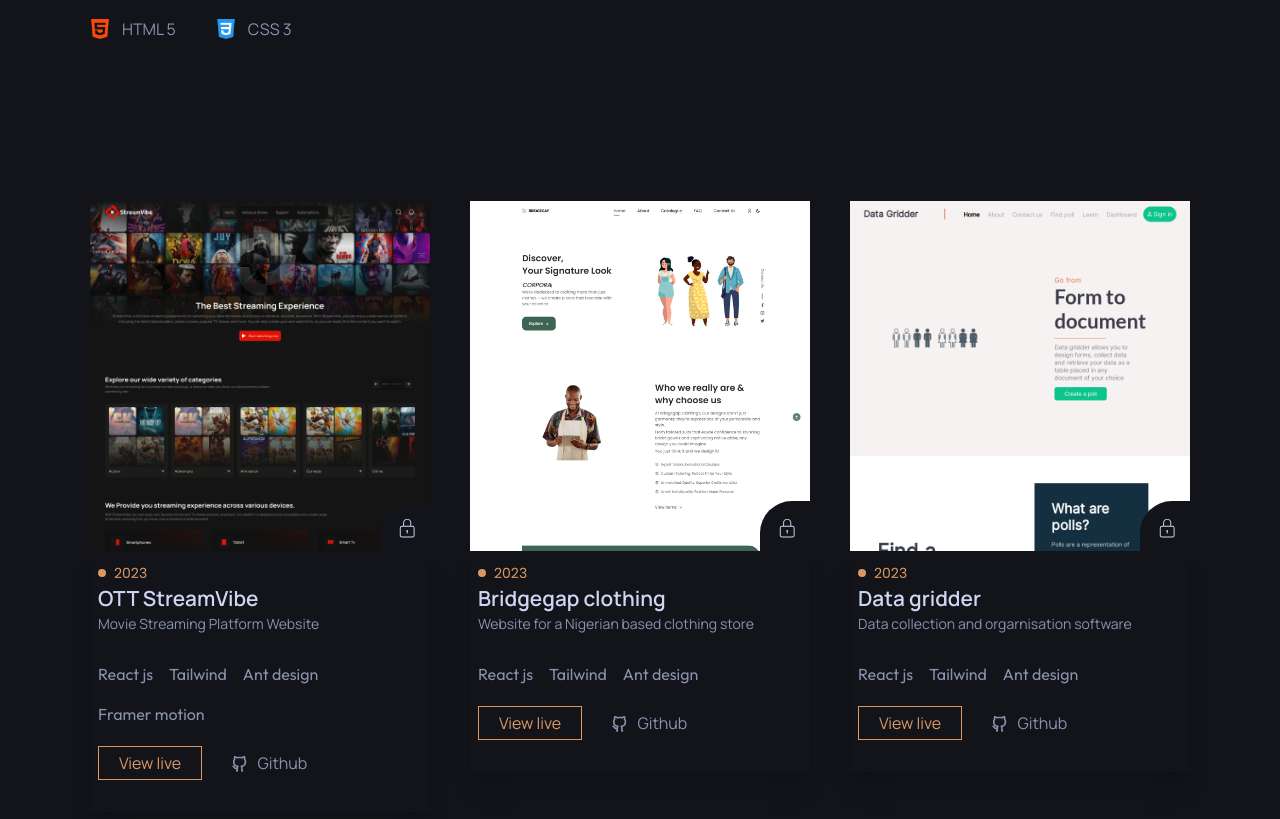
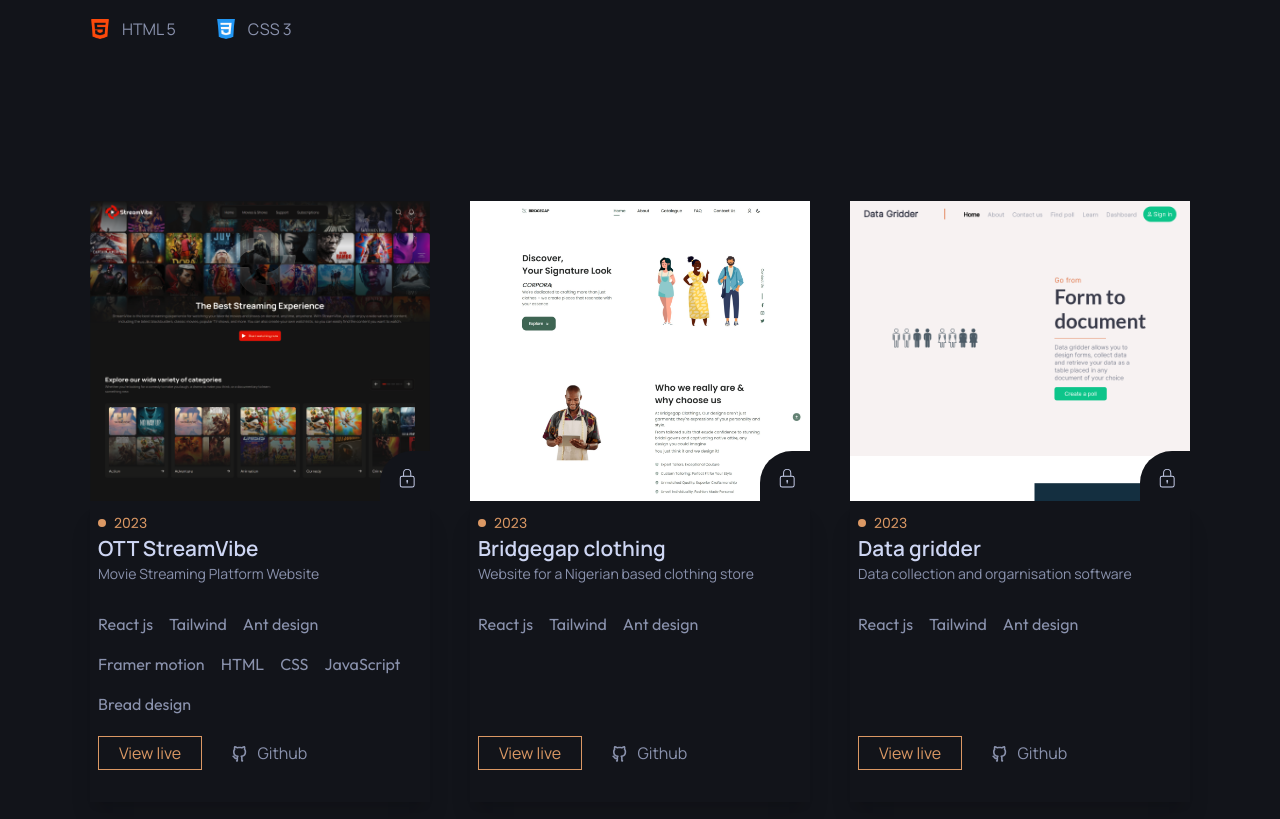
Before and after one commit to Codebee50/udokyrian, a React (Vite) app: page / in a window 1280 px wide. Shown: the part 1120-1939 px from the top of the page. Built offline with nearby package versions, Linux system fonts and the light colour scheme.

Commit message:
finished projects section design

```diff
--- a/src/components/ProjectCard.jsx
+++ b/src/components/ProjectCard.jsx
@@ -1,60 +1,93 @@
 import { useState } from "react";
 import { CiLock } from "react-icons/ci";
 import { CiUnlock } from "react-icons/ci";
-import { FiGithub } from "react-icons/fi";
 import { RiGithubLine } from "react-icons/ri";
 
 const ProjectCard = (props) => {
-    const [scrollLock, setScrollLock] = useState(true)
+  const [scrollLock, setScrollLock] = useState(true);
 
-    function toggleScrollLock(){
-        setScrollLock((prev)=>!prev)
-    }
+  function toggleScrollLock() {
+    setScrollLock((prev) => !prev);
+  }
   return (
-    <article className="flex flex-col">
+    <article className="flex flex-col flex-grow">
       <div className={`w-full md:max-w-lg max-h-[350px]  relative`}>
-        <div className={`w-full h-[350px] ${scrollLock?'overflow-y-hidden': 'overflow-y-scroll'} no-scrollbar`}>
-         <img src={props.image} alt="" className="w-full" />
-
+        <div
+          className={`w-full h-[300px] ${
+            scrollLock ? "overflow-y-hidden" : "overflow-y-scroll"
+          } no-scrollbar`}
+        >
+          <img src={props.image} alt="" className="w-full" />
         </div>
 
         {/* <div className="w-full h-full absolute top-0 z-10 bg-gradient-to-t from-deep-background via-transparent flex flex-col justify-end p-5">
 
         </div> */}
 
-        <div className="absolute bottom-0 right-0 bg-deep-background w-[50px] h-[50px] rounded-tl-[2rem] flex items-center justify-center cursor-pointer" title="Toggle scroll" onClick={toggleScrollLock}>
-            {
-                scrollLock? <CiLock className=" fill-vibrant-txt-color ml-[4px] mt-[4px]" size={'1.4em'}/>:  <CiUnlock className=" fill-vibrant-txt-color ml-[4px] mt-[4px]" size={'1.4em'}/>
-
-            }
+        <div
+          className="absolute bottom-0 right-0 bg-deep-background w-[50px] h-[50px] rounded-tl-[2rem] flex items-center justify-center cursor-pointer"
+          title="Toggle scroll"
+          onClick={toggleScrollLock}
+        >
+          {scrollLock ? (
+            <CiLock
+              className=" fill-vibrant-txt-color ml-[4px] mt-[4px]"
+              size={"1.4em"}
+            />
+          ) : (
+            <CiUnlock
+              className=" fill-complement-color ml-[4px] mt-[4px]"
+              size={"1.4em"}
+            />
+          )}
         </div>
       </div>
 
-      <div className="shadow-xl flex flex-col pt-3 pb-8 px-4 md:px-2">
-        <p className="font-poppins text-complement-color text-sm flex flex-row items-center gap-2"><div className="w-2 h-2 rounded-full bg-complement-color"></div> {props.year}</p>
-        <p className="font-semibold font-manrope text-vibrant-txt-color text-[1.3rem]">{props.title}</p>
-        <p className="font-manrope text-root-txt-color text-sm">{props.description}</p>
+      <div className="shadow-xl h-full flex flex-col pt-3 pb-8 px-4 md:px-2 md:justify-between">
+        <div className="flex flex-col">
+          <p className="font-poppins text-complement-color text-sm flex flex-row items-center gap-2">
+            <div className="w-2 h-2 rounded-full bg-complement-color"></div>{" "}
+            {props.year}
+          </p>
+          <p className="font-semibold font-manrope text-vibrant-txt-color text-[1.3rem]">
+            {props.title}
+          </p>
+          <p className="font-manrope text-root-txt-color text-sm">
+            {props.description}
+          </p>
 
-        <div className="mt-7 flex flex-row items-cen flex-wrap gap-4">
-            {
-                props.technologies.map((tech)=>(
-                    <p key={tech} className="text-root-txt-color font-outfit">{tech} </p>
-                ))
-            }
+          <div className="mt-7 flex flex-row items-center flex-wrap gap-4">
+            {props.technologies.map((tech) => (
+              <p key={tech} className="text-root-txt-color font-outfit">
+                {tech}{" "}
+              </p>
+            ))}
+          </div>
         </div>
 
+        <div className="mt-5 flex flex-row flex-wrap w-full items-center gap-7 self-end justify-self-">
+          <a
+            href={props.live}
+            target="_blank"
+            rel="noopener noreferrer"
+            className="border-complement-color border font-manrope text-complement-color py-1 px-5 hover:bg-complement-color hover:text-deep-background transition-all ease-in-out duration-300"
+          >
+            View live
+          </a>
 
-      <div className="mt-5 flex flex-row flex-wrap w-full items-center gap-7">
-            <a href={props.live} target="_blank" rel="noopener noreferrer" className="border-complement-color border font-manrope text-complement-color py-1 px-5 hover:bg-complement-color hover:text-deep-background transition-all ease-in-out duration-300">
-                View live
+          {props.github && (
+            <a
+              href={props.github}
+              target="_blank"
+              rel="noopener noreferrer"
+              className="flex flex-row items-center font-manrope text-root-txt-color gap-2"
+            >
+              <RiGithubLine className="fill-root-txt-color" size={"1.2em"} />{" "}
+              Github{" "}
             </a>
-
-            {
-                props.github && <a href={props.github} target="_blank" rel="noopener noreferrer" className="flex flex-row items-center font-manrope text-root-txt-color gap-2"><RiGithubLine className="fill-root-txt-color" size={'1.2em'}/> Github </a>
-            }
+          )}
+        </div>
       </div>
-      </div>
-
     </article>
   );
 };
--- a/src/constants/index.js
+++ b/src/constants/index.js
@@ -13,7 +13,11 @@ export const projectList = [
             'React js',
             'Tailwind',
             'Ant design',
-            'Framer motion'
+            'Framer motion',
+            'HTML',
+            'CSS',
+            'JavaScript',
+            'Bread design'
         ],
         links:[
             {
--- a/src/index.css
+++ b/src/index.css
@@ -31,6 +31,13 @@
   }
 
 
+  .end-justify{
+    justify-self: baseline !important;
+    align-self: baseline !important;
+    background-color: red;
+
+  }
+
 
   .no-scrollbar::-webkit-scrollbar {
     width: 0;
--- a/src/sections/Projects.jsx
+++ b/src/sections/Projects.jsx
@@ -4,7 +4,7 @@ import { projectList } from "../constants";
 const Projects = () => {
   return (
     <section
-      className="bg-deep-background min-h-screen w-[90%] max-w-[1100px] flex flex-col items-center scroll-mt-28 mt-20"
+      className="bg-deep-background min-h-screen w-[90%] max-w-[1100px] flex flex-col items-center scroll-mt-28 mt-20 pb-[10vh]"
       id="projects"
     >
       {/* <div className="flex flex-row items-center gap-4 w-full justify-center mt-10">
@@ -15,7 +15,7 @@ const Projects = () => {
 
       <p className="text-dim-root-txt-color text-center">Lorem ipsum dolor sit amet consectetur adipisicing elit.</p> */}
 
-      <div className="w-full grid grid-cols-1 md:grid-cols-2 lg:grid-cols-3 m gap-10 items-start mt-20">
+      <div className="w-full grid grid-cols-1 md:grid-cols-2 lg:grid-cols-3 m gap-10 items-stretch justify-center mt-20">
         {projectList.map((project) => (
           <ProjectCard key={project.title} {...project} />
         ))}
```
